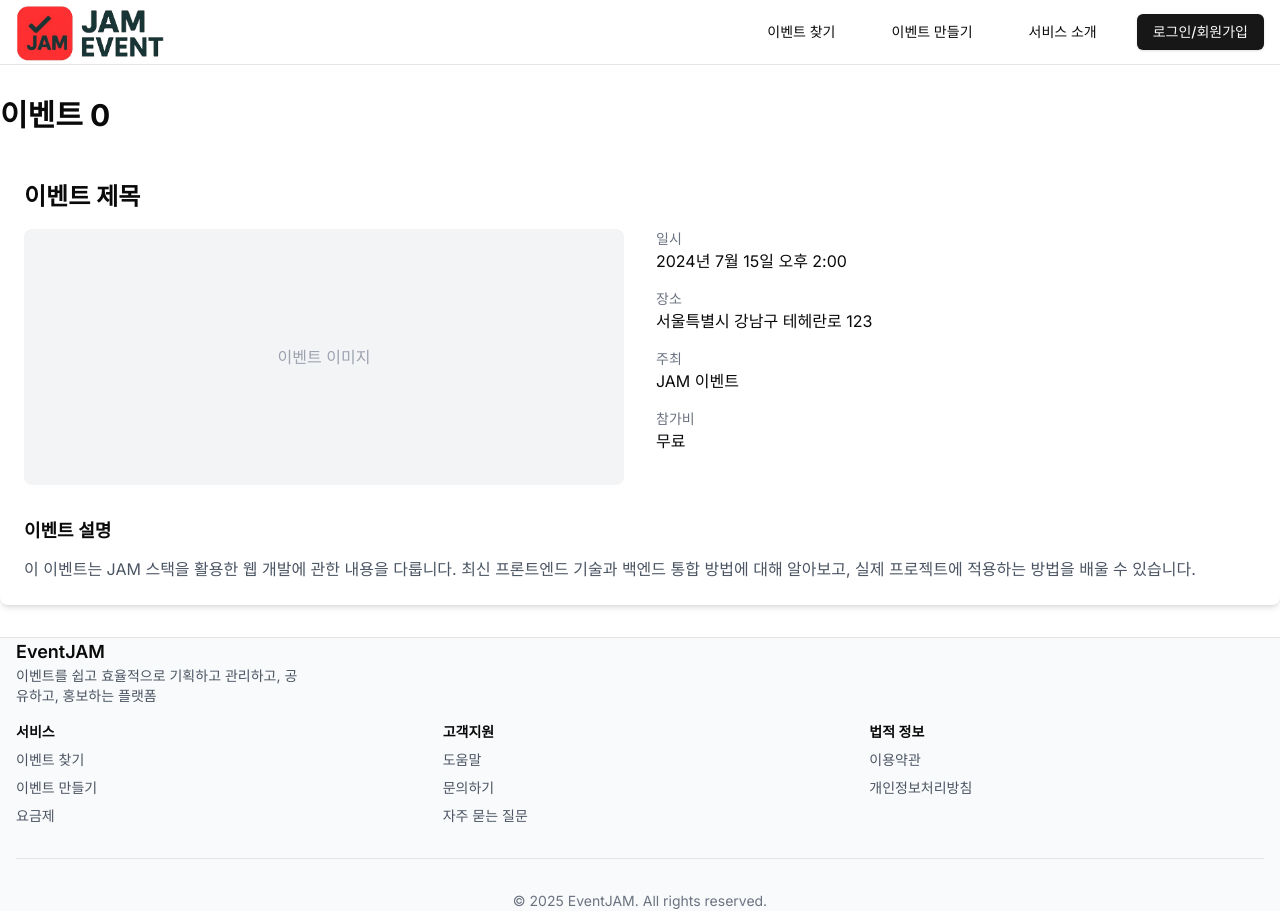
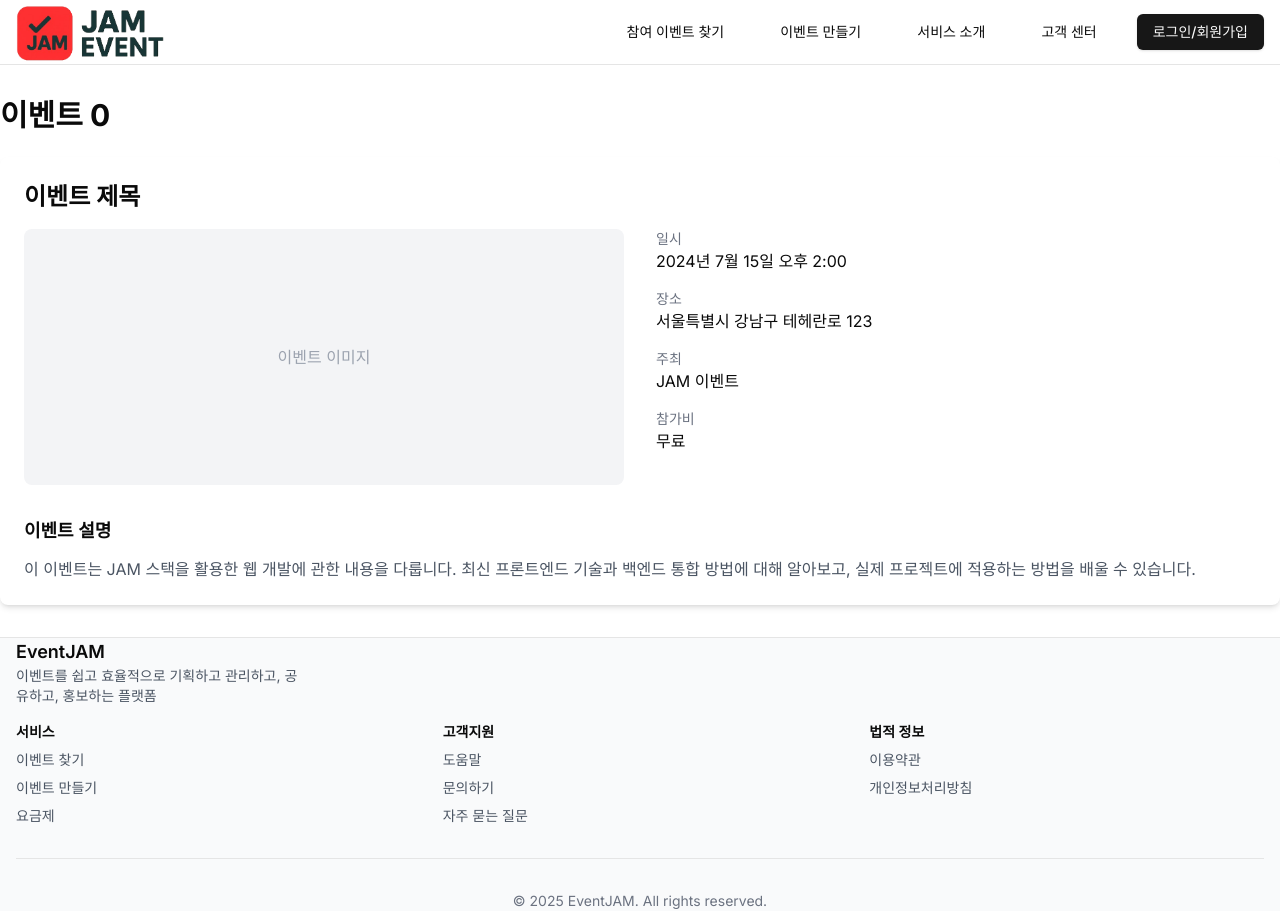
Before and after one commit to yoo94/jam-event-platform-web, a Next.js app: page /events/0 in a window 1280 px wide. Built offline with nearby package versions, Linux system fonts and the light colour scheme.

Commit message:
feat: 고객센터 메뉴 추가

```diff
--- a/src/widgets/layout/Header.tsx
+++ b/src/widgets/layout/Header.tsx
@@ -15,13 +15,16 @@ const Header = () => {
         <Logo width={150} height={100} />
         <nav className="hidden md:flex items-center space-x-6">
           <Button variant="ghost" asChild>
-            <Link href="/events">이벤트 찾기</Link>
+            <Link href="/events">참여 이벤트 찾기</Link>
           </Button>
           <Button variant="ghost" asChild>
             <Link href="/createEvent">이벤트 만들기</Link>
           </Button>
           <Button variant="ghost" asChild>
-            <Link href="/about">서비스 소개</Link>
+            <Link href="/customer">서비스 소개</Link>
+          </Button>
+          <Button variant="ghost" asChild>
+            <Link href="/about">고객 센터</Link>
           </Button>
           <Button onClick={() => setIsLoginDialogOpen(true)}>로그인/회원가입</Button>
         </nav>
```
